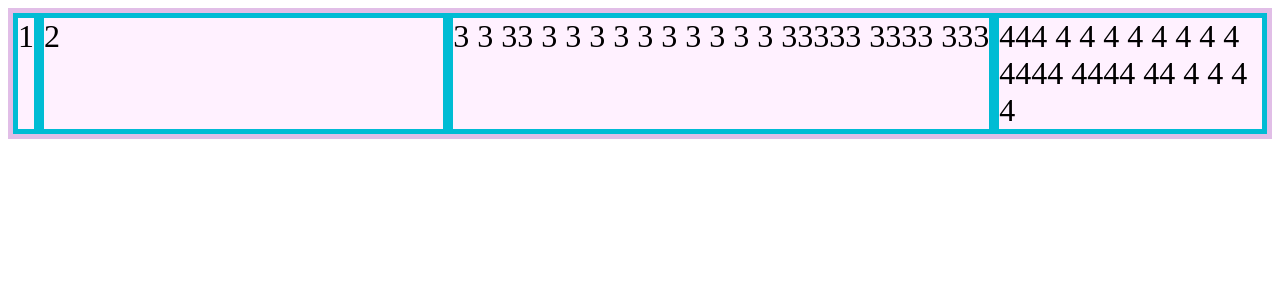
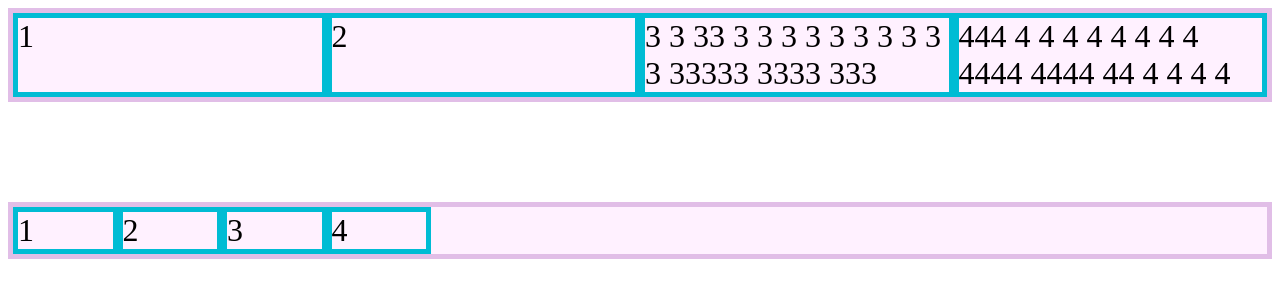
Before and after one commit to chrisjv87/curso-Basico-CSS-Grid, a plain HTML site: page index.html in a window 1280 px wide. Drawn offline with Linux system fonts and the light colour scheme.

Commit message:
Uso de repeat con auto-fit y auto-fill

```diff
--- a/index.html
+++ b/index.html
@@ -13,5 +13,11 @@
         <div class="item item-3">3 3 33 3 3 3 3 3 3 3 3 3 3 33333 3333 333</div>
         <div class="item item-3">444 4 4 4 4 4 4 4 4 4444 4444 44 4 4 4 4</div>
     </div>
+    <div class="contenedor-2">
+        <div class="item item-1">1</div>
+        <div class="item item-2">2</div>
+        <div class="item item-3">3</div>
+        <div class="item item-3">4</div>
+    </div>
 </body>
 </html>
--- a/keywords-especiales.css
+++ b/keywords-especiales.css
@@ -2,7 +2,15 @@
     border: 5px solid #e1bee7;
     background-color: #fff1ff;
     display: grid;
-    grid-template-columns: min-content 3fr max-content 2fr;
+    grid-template-columns: repeat(auto-fit, minmax(100px, 1fr));
+}
+
+.contenedor-2 {
+    border: 5px solid #e1bee7;
+    background-color: #fff1ff;
+    display: grid;
+    margin-top: 100px;
+    grid-template-columns: repeat(auto-fill, minmax(100px, 1fr));
 }
 
 .item {
```
